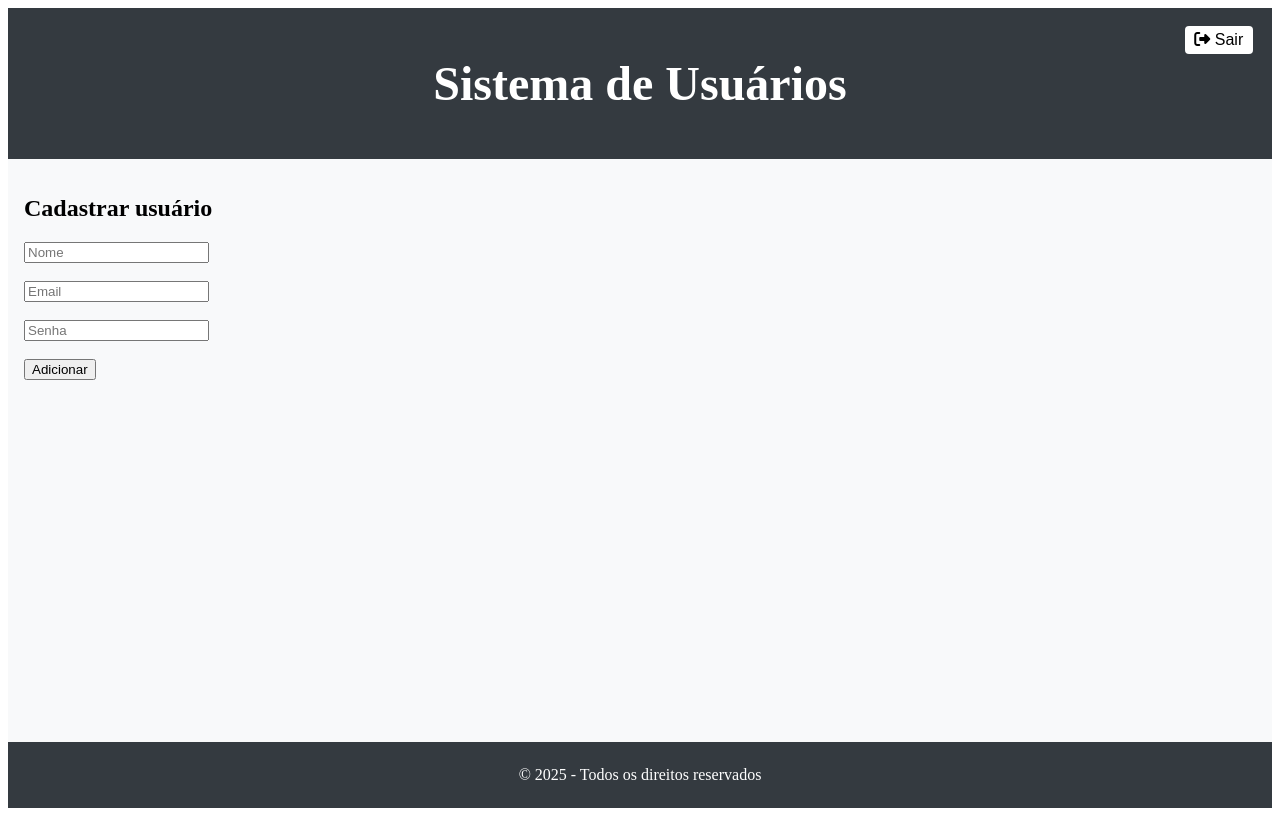
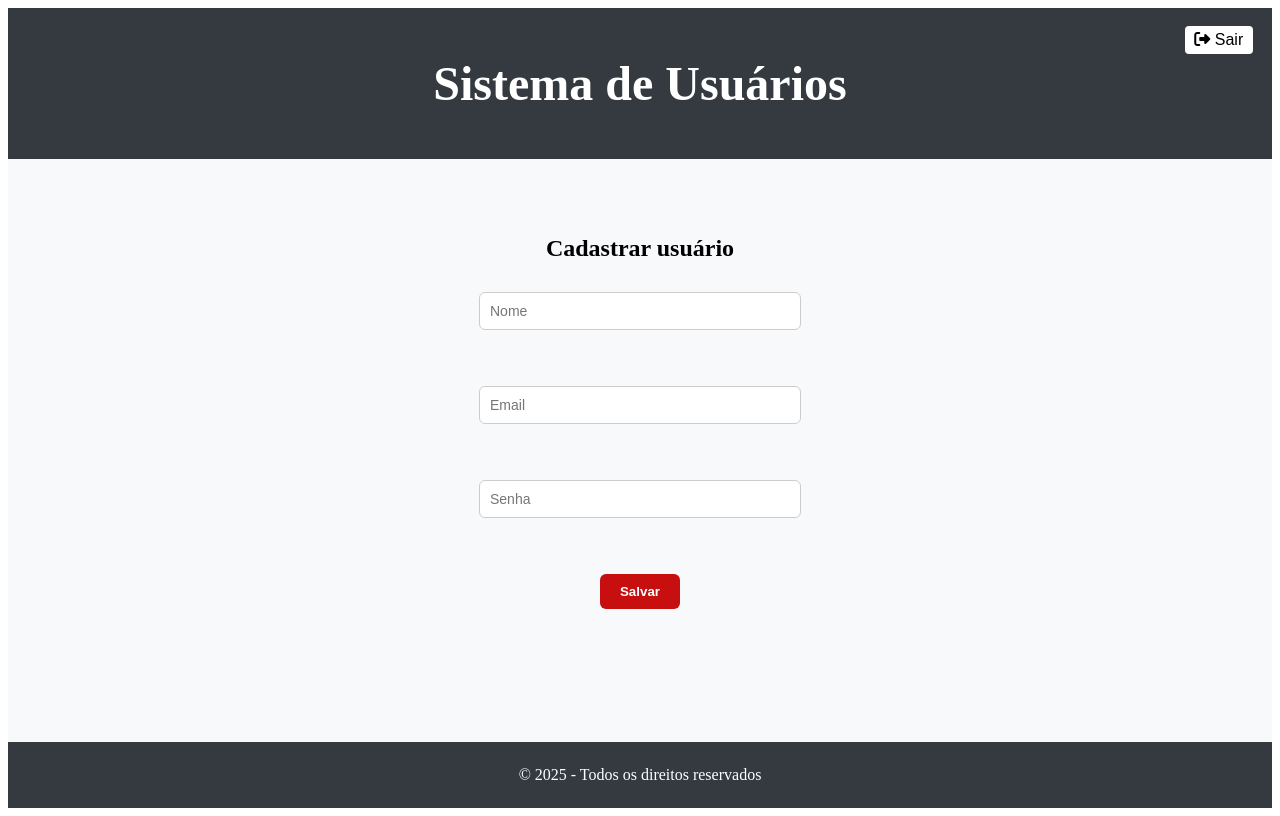
Before and after one commit to Matheus-Barros99/usuarios-app, an Angular app: page /cadastro in a window 1280 px wide. Built offline with nearby package versions, Linux system fonts and the light colour scheme.

Commit message:
ajustes na tela de cadastro de usuários

```diff
--- a/src/app/components/cadastro/cadastro.component.html
+++ b/src/app/components/cadastro/cadastro.component.html
@@ -1,10 +1,10 @@
+<div class="form-container">
 <h2>Cadastrar usuário</h2>
-<div>
     <input [(ngModel)]="novoUsuario.nome" placeholder="Nome">
     <br /> <br />
     <input [(ngModel)]="novoUsuario.email" placeholder="Email">
     <br /> <br />
     <input [(ngModel)]="novoUsuario.senha" placeholder="Senha">
     <br /> <br />
-    <button (click)="salvarUsuario()">Adicionar</button>
+    <button (click)="salvarUsuario()">Salvar</button>
 </div>
--- a/src/app/components/cadastro/cadastro.component.scss
+++ b/src/app/components/cadastro/cadastro.component.scss
@@ -0,0 +1,42 @@
+.form-container {
+    display: flex;
+    flex-direction: column;
+    align-items: center;
+    gap: 10px;
+    margin-top: 40px;
+
+    h2 {
+      font-size: 24px;
+      font-weight: bold;
+    }
+
+    input {
+      width: 300px;
+      padding: 10px;
+      border: 1px solid #ccc;
+      border-radius: 6px;
+      outline: none;
+      font-size: 14px;
+
+      &:focus {
+        border-color: #007bff;
+        box-shadow: 0 0 5px rgba(0,123,255,0.5);
+      }
+    }
+
+    button {
+      padding: 10px 20px;
+      background-color: #007bff;
+      color: white;
+      font-weight: bold;
+      border: none;
+      border-radius: 6px;
+      cursor: pointer;
+      transition: background-color 0.3s ease;
+      background-color: #c70f0f;
+
+      &:hover {
+        background-color: #c70f0f;
+      }
+    }
+  }
```
